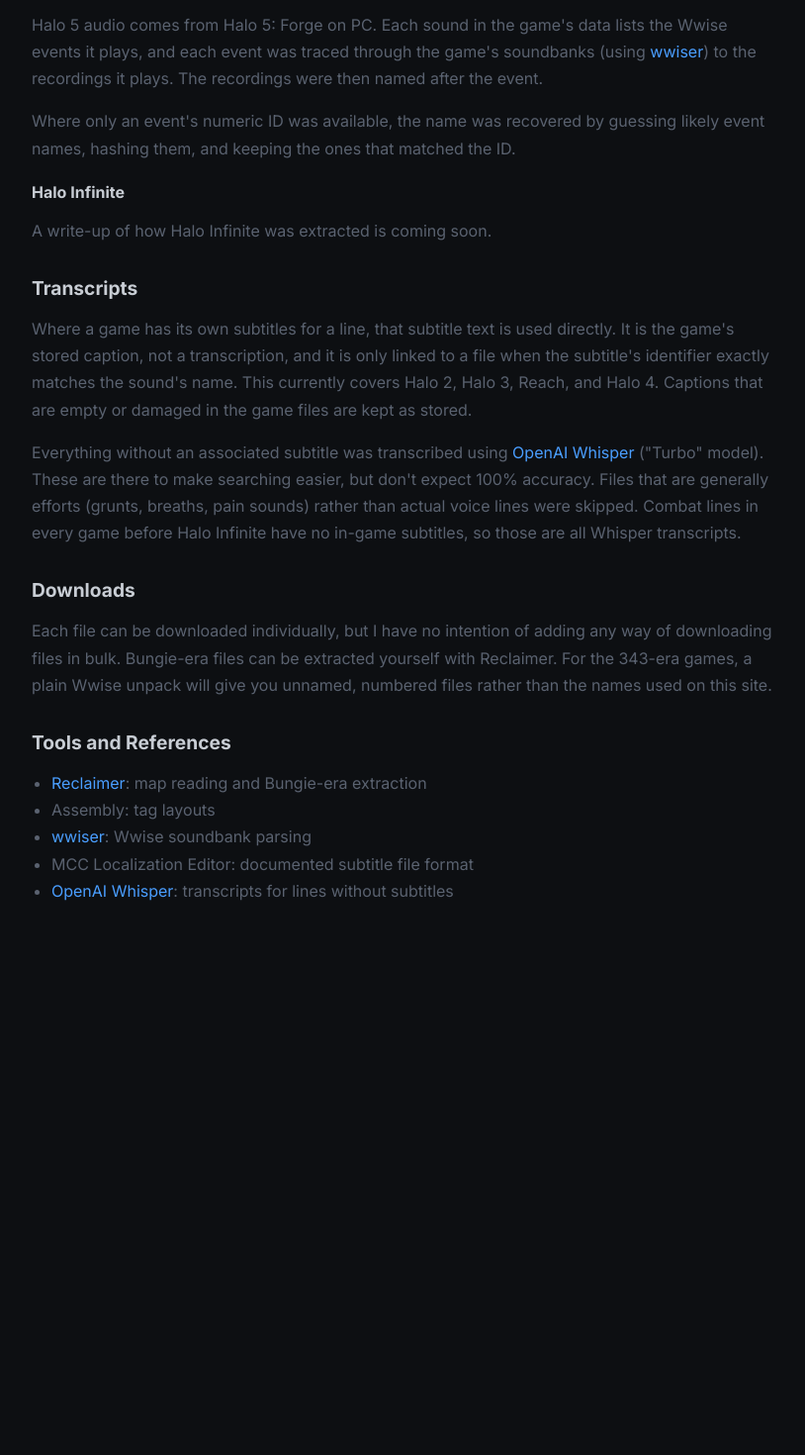
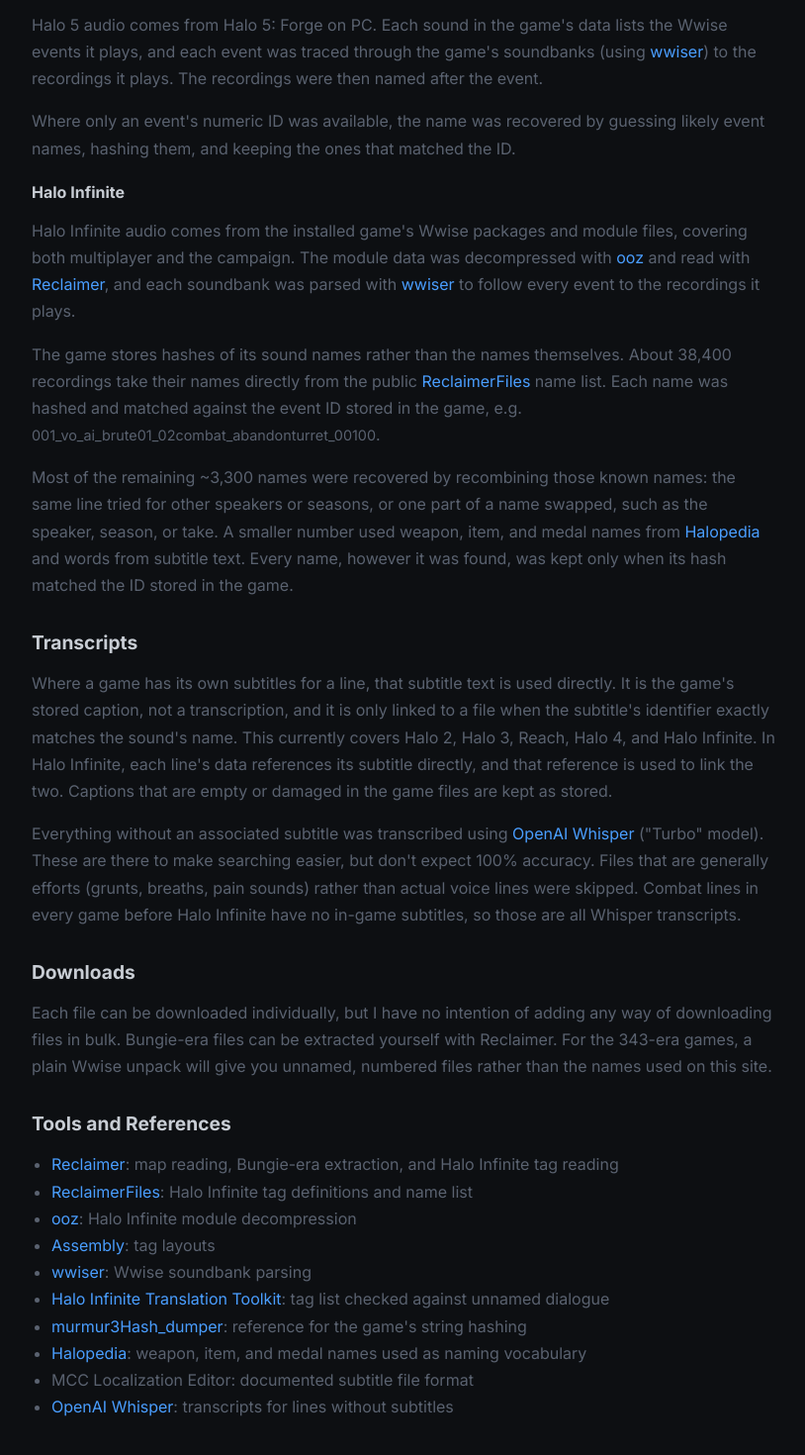
Before and after one commit to dragonstonehafiz/halo-dialogue-archive, a React (Vite) app: page /about in a window 1280 px wide. Shown: the part 808-2278 px from the top of the page at 99% size, without its empty margins (232-1046 px from the left). Before the commit the page ends 1762 px from the top, so only its background shows below. Built offline with nearby package versions, Linux system fonts and the light colour scheme.

Commit message:
feat: update about page with infinite info

```diff
--- a/src/pages/AboutPage.tsx
+++ b/src/pages/AboutPage.tsx
@@ -51,14 +51,28 @@
 
             <h3>Halo Infinite</h3>
             <p>
-                A write-up of how Halo Infinite was extracted is coming soon.
+                Halo Infinite audio comes from the installed game's Wwise packages and module files, covering both multiplayer and the campaign.
+                The module data was decompressed with <a href="https://github.com/powzix/ooz">ooz</a> and read with <a href="https://github.com/Gravemind2401/Reclaimer">Reclaimer</a>,
+                and each soundbank was parsed with <a href="https://github.com/bnnm/wwiser">wwiser</a> to follow every event to the recordings it plays.
+            </p>
+            <p>
+                The game stores hashes of its sound names rather than the names themselves. About 38,400 recordings take their names directly from
+                the public <a href="https://github.com/Surasia/ReclaimerFiles/blob/master/strings.txt">ReclaimerFiles</a> name list. Each name was hashed
+                and matched against the event ID stored in the game, e.g. <code>001_vo_ai_brute01_02combat_abandonturret_00100</code>.
+            </p>
+            <p>
+                Most of the remaining ~3,300 names were recovered by recombining those known names: the same line tried for other speakers or seasons,
+                or one part of a name swapped, such as the speaker, season, or take. A smaller number used weapon, item, and medal names
+                from <a href="https://www.halopedia.org">Halopedia</a> and words from subtitle text.
+                Every name, however it was found, was kept only when its hash matched the ID stored in the game.
             </p>
 
             <h2>Transcripts</h2>
             <p>
                 Where a game has its own subtitles for a line, that subtitle text is used directly. It is the game's stored caption, not a transcription,
                 and it is only linked to a file when the subtitle's identifier exactly matches the sound's name.
-                This currently covers Halo 2, Halo 3, Reach, and Halo 4. Captions that are empty or damaged in the game files are kept as stored.
+                This currently covers Halo 2, Halo 3, Reach, Halo 4, and Halo Infinite.
+                In Halo Infinite, each line's data references its subtitle directly, and that reference is used to link the two. Captions that are empty or damaged in the game files are kept as stored.
             </p>
             <p>
                 Everything without an associated subtitle was transcribed using <a href="https://github.com/openai/whisper">OpenAI Whisper</a> ("Turbo" model).
@@ -75,9 +89,14 @@
 
             <h2>Tools and References</h2>
             <ul>
-                <li><a href="https://github.com/Gravemind2401/Reclaimer">Reclaimer</a>: map reading and Bungie-era extraction</li>
-                <li>Assembly: tag layouts</li>
+                <li><a href="https://github.com/Gravemind2401/Reclaimer">Reclaimer</a>: map reading, Bungie-era extraction, and Halo Infinite tag reading</li>
+                <li><a href="https://github.com/Surasia/ReclaimerFiles">ReclaimerFiles</a>: Halo Infinite tag definitions and name list</li>
+                <li><a href="https://github.com/powzix/ooz">ooz</a>: Halo Infinite module decompression</li>
+                <li><a href="https://github.com/XboxChaos/Assembly">Assembly</a>: tag layouts</li>
                 <li><a href="https://github.com/bnnm/wwiser">wwiser</a>: Wwise soundbank parsing</li>
+                <li><a href="https://github.com/dortkoldantaciz/Halo-Infinite-Translation-Toolkit">Halo Infinite Translation Toolkit</a>: tag list checked against unnamed dialogue</li>
+                <li><a href="https://github.com/Gamergotten/murmur3Hash_dumper">murmur3Hash_dumper</a>: reference for the game's string hashing</li>
+                <li><a href="https://www.halopedia.org">Halopedia</a>: weapon, item, and medal names used as naming vocabulary</li>
                 <li>MCC Localization Editor: documented subtitle file format</li>
                 <li><a href="https://github.com/openai/whisper">OpenAI Whisper</a>: transcripts for lines without subtitles</li>
             </ul>
```
